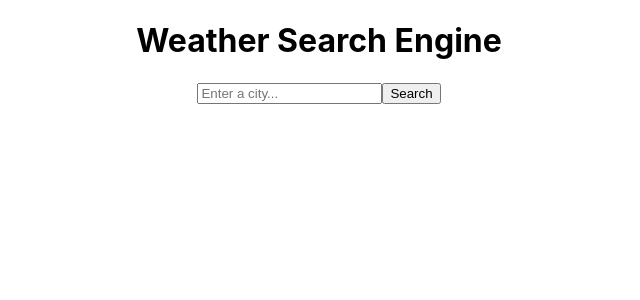
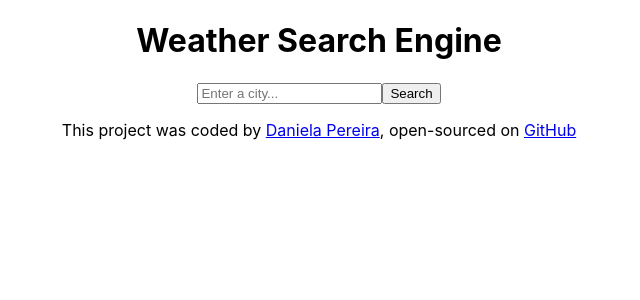
Before and after one commit to Danielafsp/Weather-react-app, a React (Create React App) app: page / in a window 1280 px wide. Shown: the top 300 px of the page, without its empty margins (321-961 px from the left). Built offline with nearby package versions, Linux system fonts and the light colour scheme.

Commit message:
Added Footer

```diff
--- a/src/App.js
+++ b/src/App.js
@@ -1,5 +1,6 @@
 import React from "react";
 import Weather from "./Weather";
+import Footer from "./Footer";
 import "./App.css";
 
 function App() {
@@ -7,6 +8,7 @@
     <div className="App">
       <h1>Weather Search Engine</h1>
       <Weather />
+      <Footer />
     </div>
   );
 }
--- /dev/null
+++ b/src/Footer.js
@@ -0,0 +1,20 @@
+import React from "react";
+
+export default function Footer() {
+  return (
+    <p>
+      This project was coded by {""}
+      <a href="https://github.com/Danielafsp" target="_blank" rel="noreferrer">
+        Daniela Pereira
+      </a>
+      , open-sourced on {""}
+      <a
+        href="https://github.com/Danielafsp/Weather-react-app"
+        target="_blank"
+        rel="noreferrer"
+      >
+        GitHub
+      </a>
+    </p>
+  );
+}
```
